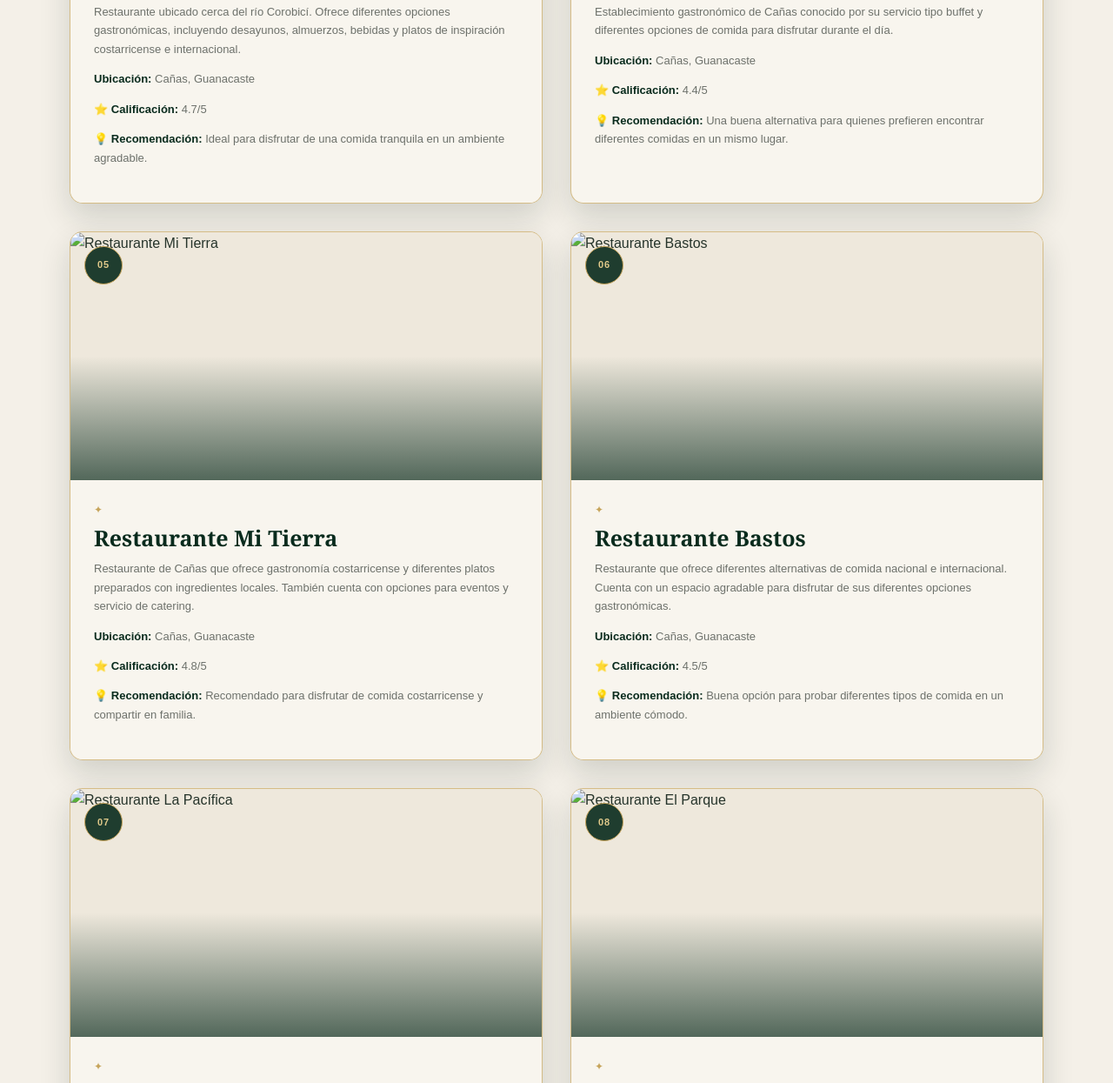
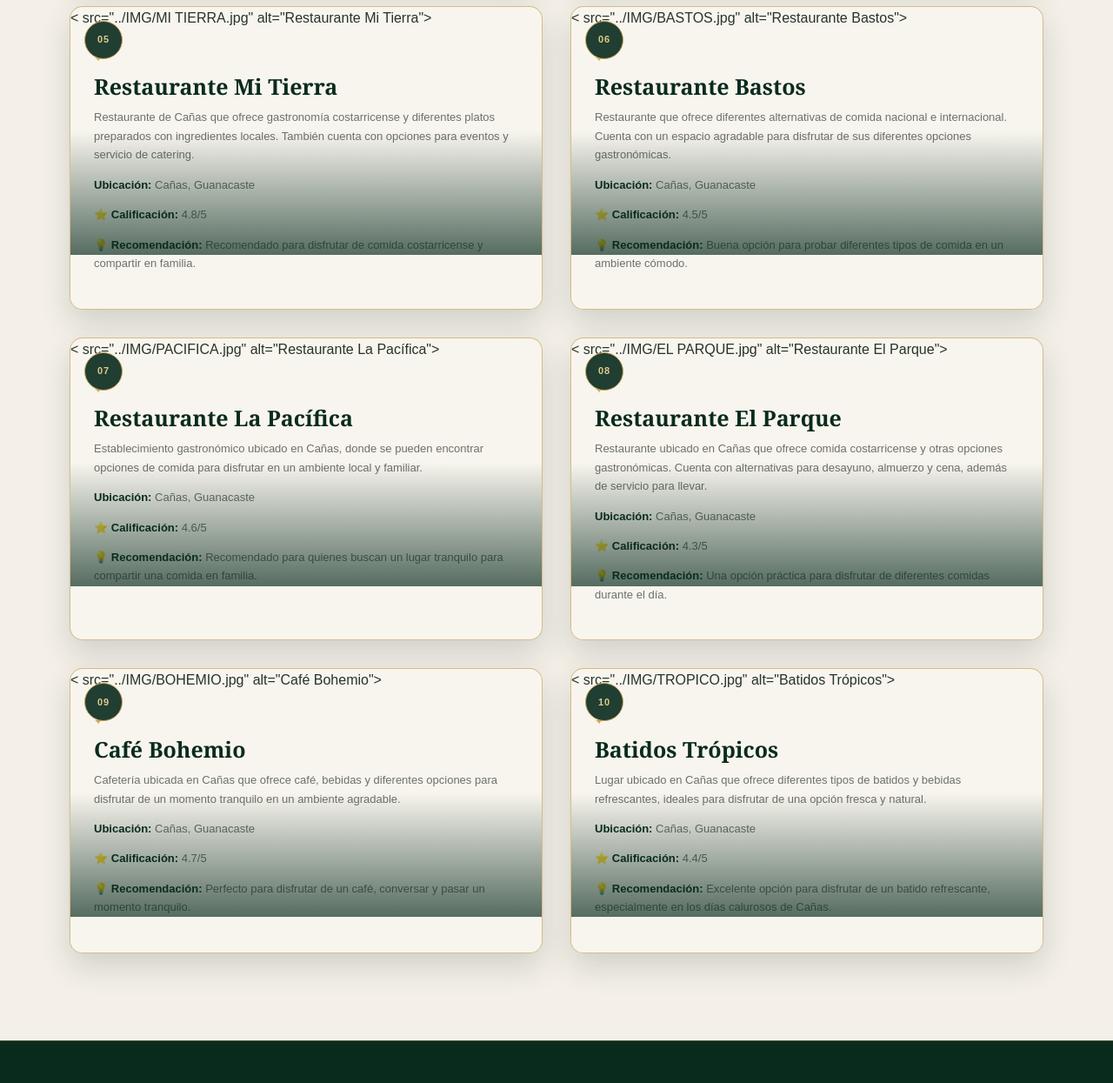
Before and after one commit to cabraloca02032009-sourc/sofia-y-hari, a plain HTML site: page lugares.html in a window 1280 px wide. Shown: the part 1555-2800 px from the top of the page at 87% size. Drawn offline with Linux system fonts and the light colour scheme; a script that the page names is missing.

Commit message:
Update lugares.html

```diff
--- a/lugares.html
+++ b/lugares.html
@@ -171,7 +171,7 @@
                         onclick="window.location.href='menu.html#don-rogelio';"
                         style="cursor: pointer;">
 
-                        <img src="../IMG/DON ROGELIO.jpg"
+                        < src="../IMG/DON ROGELIO.jpg"
                             alt="Soda Don Rogelio">
 
                         <div class="lugar-contenido">
@@ -222,7 +222,7 @@
                         onclick="window.location.href='menu.html#corobici';"
                         style="cursor: pointer;">
 
-                        <img src="../IMG/COROBICI.jpg"
+                        < src="../IMG/COROBICI.jpg"
                             alt="Restaurante Rincón Corobicí">
 
                         <div class="lugar-contenido">
@@ -273,7 +273,7 @@
                         onclick="window.location.href='menu.html#mimi';"
                         style="cursor: pointer;">
 
-                        <img src="../IMG/MIMI.jpg"
+                        < src="../IMG/MIMI.jpg"
                             alt="Restaurante Mimi Buffet">
 
                         <div class="lugar-contenido">
@@ -324,7 +324,7 @@
                         onclick="window.location.href='menu.html#mi-tierra';"
                         style="cursor: pointer;">
 
-                        <img src="../IMG/MI TIERRA.jpg"
+                        < src="../IMG/MI TIERRA.jpg"
                             alt="Restaurante Mi Tierra">
 
                         <div class="lugar-contenido">
@@ -375,7 +375,7 @@
                         onclick="window.location.href='menu.html#bastos';"
                         style="cursor: pointer;">
 
-                        <img src="../IMG/BASTOS.jpg"
+                        < src="../IMG/BASTOS.jpg"
                             alt="Restaurante Bastos">
 
                         <div class="lugar-contenido">
@@ -426,7 +426,7 @@
                         onclick="window.location.href='menu.html#pacifica';"
                         style="cursor: pointer;">
 
-                        <img src="../IMG/PACIFICA.jpg"
+                        < src="../IMG/PACIFICA.jpg"
                             alt="Restaurante La Pacífica">
 
                         <div class="lugar-contenido">
@@ -477,7 +477,7 @@
                         onclick="window.location.href='menu.html#el-parque';"
                         style="cursor: pointer;">
 
-                        <img src="../IMG/EL PARQUE.jpg"
+                        < src="../IMG/EL PARQUE.jpg"
                             alt="Restaurante El Parque">
 
                         <div class="lugar-contenido">
@@ -528,7 +528,7 @@
                         onclick="window.location.href='menu.html#bohemio';"
                         style="cursor: pointer;">
 
-                        <img src="../IMG/BOHEMIO.jpg"
+                        < src="../IMG/BOHEMIO.jpg"
                             alt="Café Bohemio">
 
                         <div class="lugar-contenido">
@@ -578,7 +578,7 @@
                         onclick="window.location.href='menu.html#tropicos';"
                         style="cursor: pointer;">
 
-                        <img src="../IMG/TROPICO.jpg"
+                        < src="../IMG/TROPICO.jpg"
                             alt="Batidos Trópicos">
 
                         <div class="lugar-contenido">
```
